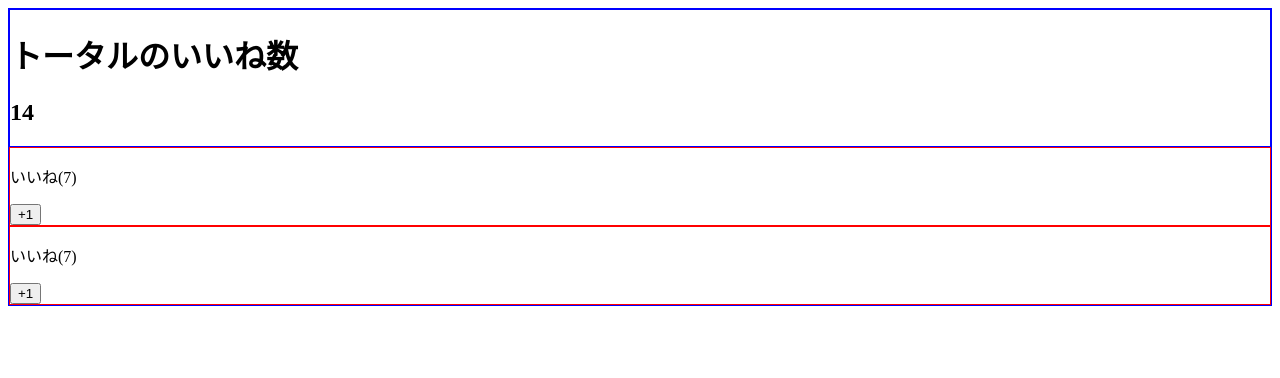
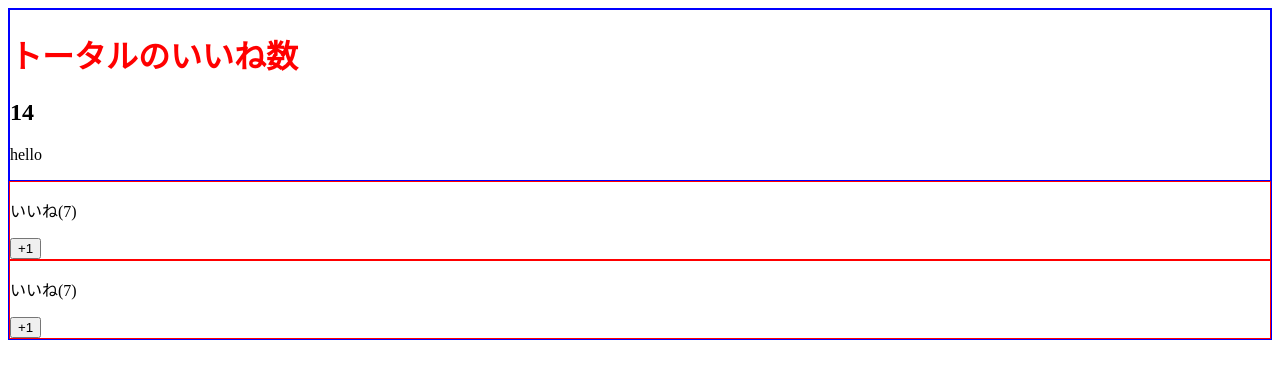
Before and after one commit to k-kudo-hub/vuejs-practice, a Vue app: page / in a window 1280 px wide. Shown: the top 378 px of the page. Built offline with nearby package versions, Linux system fonts and the light colour scheme.

Commit message:
スタイルの適用は親・子どちらからでもできる

```diff
--- a/src/App.vue
+++ b/src/App.vue
@@ -1,6 +1,6 @@
 <template>
   <div>
-    <LikeHeader>
+    <LikeHeader header-text="hello">
       <h1>トータルのいいね数</h1>
       <h2>{{ number }}</h2>
     </LikeHeader>
@@ -33,4 +33,5 @@
 div {
   border: 1px solid blue;
 }
+
 </style>
--- a/src/components/LikeHeader.vue
+++ b/src/components/LikeHeader.vue
@@ -1,6 +1,7 @@
 <template>
   <div>
     <slot></slot>
+    <p>{{headerText}}</p>
   </div>
 </template>
 
@@ -9,3 +10,9 @@
   props: ["headerText"]
 };
 </script>
+
+<style>
+h1 {
+  color: red
+}
+</style>
```
